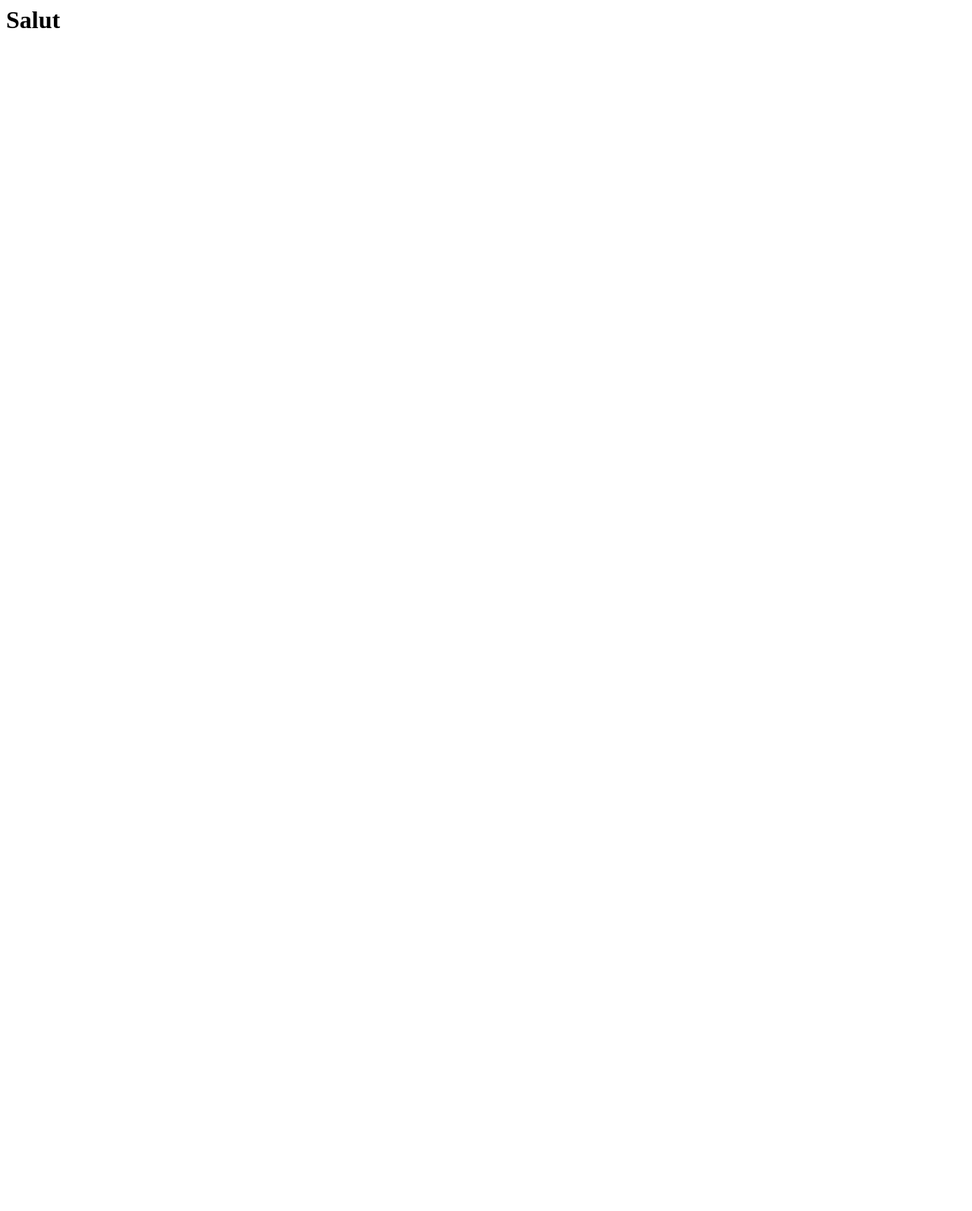
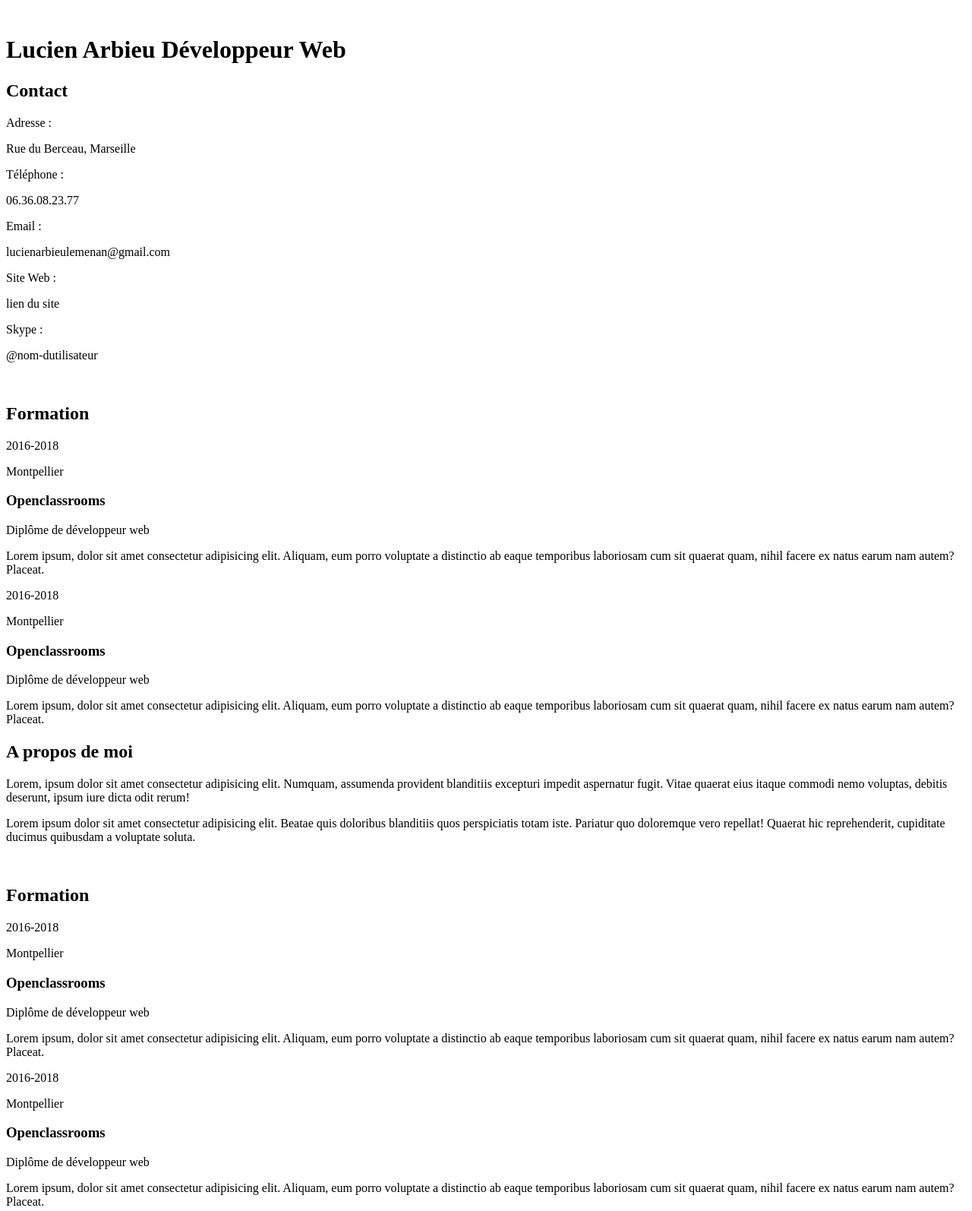
Before and after one commit to Lucien34000/Projet2, a plain HTML site: page index.html in a window 1280 px wide. Shown: the top 1594 px of the page at 76% size. Before the commit the page ends 800 px from the top, so only its background shows below. Drawn offline with Linux system fonts and the light colour scheme.

Commit message:
Mise en place de la structure HTML

```diff
--- a/index.html
+++ b/index.html
@@ -1,7 +1,166 @@
-<!DOCTYPE>
-<html>
+<!DOCTYPE html>
+<html lang="fr">
+<head>
+    <meta charset="UTF-8">
+    <meta name="viewport" content="width=device-width, initial-scale=1.0">
+    <title>Mon CV en ligne</title>
+</head>
+
+
 <body>
-  <h1>Salut </h1>
+    <header>
+        <div class="align-elements">
+            <div class="picture">
+                <img src="" alt="">
+            </div>
+            <div class="big-title">
+                <h1>
+                    <span class="title">Lucien Arbieu</span>
+                    <span class="subtitle">Développeur Web</span>
+                </h1>
+            </div>
+        </div>
+    </header>
+
+
+<!-- Bloc Contact -->
+
+    <div class="contact">
+        <h2 class="color-title">Contact</h2>
+        <div class="adresse">
+            <p>Adresse :</p>
+            <p>Rue du Berceau, Marseille</p>
+        </div>
+        <div class="tel">
+            <p>Téléphone :</p>
+            <p>06.36.08.23.77</p>
+        </div>
+        <div class="email">
+            <p>Email :</p>
+            <p>lucienarbieulemenan@gmail.com</p>
+        </div>
+        <div class="website">
+            <p>Site Web :</p>
+            <p>lien du site</p>
+        </div>
+        <div class="skype">
+            <p>Skype :</p>
+            <p>@nom-dutilisateur</p>
+        </div>
+    </div>
+
+
+
+<!-- Bloc Formation -->
+
+    <div class="formation">
+        <img src="" alt="">
+        <h2>Formation</h2>
+        <div class="bloc1">
+            <div class="date-place">
+                <p>2016-2018</p>
+                <p>Montpellier</p>
+            </div>
+            <div class="study">
+                <h3>Openclassrooms</h3>
+                <p>Diplôme de développeur web</p>
+                <p>Lorem ipsum, dolor sit amet consectetur adipisicing elit. Aliquam, eum porro voluptate a distinctio ab eaque temporibus laboriosam cum sit quaerat quam, nihil facere ex natus earum nam autem? Placeat.</p>
+            </div>
+        </div>
+        <div class="bloc2">
+            <div class="date-place">
+                <p>2016-2018</p>
+                <p>Montpellier</p>
+            </div>
+            <div class="study">
+                <h3>Openclassrooms</h3>
+                <p>Diplôme de développeur web</p>
+                <p>Lorem ipsum, dolor sit amet consectetur adipisicing elit. Aliquam, eum porro voluptate a distinctio ab eaque temporibus laboriosam cum sit quaerat quam, nihil facere ex natus earum nam autem? Placeat.</p>
+            </div>
+        </div>
+    </div>
+
+<!-- Bloc About -->
+
+    <div class="about-me">
+        <h2 class="color-title">A propos de moi</h2>
+        <p>Lorem, ipsum dolor sit amet consectetur adipisicing elit. Numquam, assumenda provident blanditiis excepturi impedit aspernatur fugit. Vitae quaerat eius itaque commodi nemo voluptas, debitis deserunt, ipsum iure dicta odit rerum!</p>
+        <p>Lorem ipsum dolor sit amet consectetur adipisicing elit. Beatae quis doloribus blanditiis quos perspiciatis totam iste. Pariatur quo doloremque vero repellat! Quaerat hic reprehenderit, cupiditate ducimus quibusdam a voluptate soluta.</p>
+    </div>
+
+<!-- Bloc Experience -->
+
+<div class="experience">
+    <img src="" alt="">
+    <h2>Formation</h2>
+    <div class="bloc4">
+        <div class="date-place">
+            <p>2016-2018</p>
+            <p>Montpellier</p>
+        </div>
+        <div class="work">
+            <h3>Openclassrooms</h3>
+            <p>Diplôme de développeur web</p>
+            <p>Lorem ipsum, dolor sit amet consectetur adipisicing elit. Aliquam, eum porro voluptate a distinctio ab eaque temporibus laboriosam cum sit quaerat quam, nihil facere ex natus earum nam autem? Placeat.</p>
+        </div>
+    </div>
+    <div class="bloc5">
+        <div class="date-place">
+            <p>2016-2018</p>
+            <p>Montpellier</p>
+        </div>
+        <div class="work">
+            <h3>Openclassrooms</h3>
+            <p>Diplôme de développeur web</p>
+            <p>Lorem ipsum, dolor sit amet consectetur adipisicing elit. Aliquam, eum porro voluptate a distinctio ab eaque temporibus laboriosam cum sit quaerat quam, nihil facere ex natus earum nam autem? Placeat.</p>
+        </div>
+    </div>
+    <div class="bloc6">
+        <div class="date-place">
+            <p>2016-2018</p>
+            <p>Montpellier</p>
+        </div>
+        <div class="work">
+            <h3>Openclassrooms</h3>
+            <p>Diplôme de développeur web</p>
+            <p>Lorem ipsum, dolor sit amet consectetur adipisicing elit. Aliquam, eum porro voluptate a distinctio ab eaque temporibus laboriosam cum sit quaerat quam, nihil facere ex natus earum nam autem? Placeat.</p>
+        </div>
+    </div>
+</div>
+
+<!-- Bloc Loisirs -->
+
+<div class="loisirs">
+    <h2 class="color-title">Loisirs</h2>
+    <div class="fun">
+        <img src="" alt="">
+        <img src="" alt="">
+        <img src="" alt="">
+    </div>
+</div>
+
+<!-- Bloc Recommandation -->
+
+<div class="Recommandation">
+    <img src="" alt="">
+    <h2>Recommandation</h2>
+    <div class="bloc7">
+        <div class="name">
+            <p>Untel</p>
+            <p>Poste occupé</p>
+            <p>Téléphone :</p>
+            <p>Email : ...@gmail.com</p>
+        </div>
+    </div>
+    <div class="bloc8">
+        <div class="name">
+            <p>Untel</p>
+            <p>Poste occupé</p>
+            <p>Téléphone :</p>
+            <p>Email : ...@gmail.com</p>
+        </div>
+    </div>
+</div>
 
 </body>
 </html>
```
